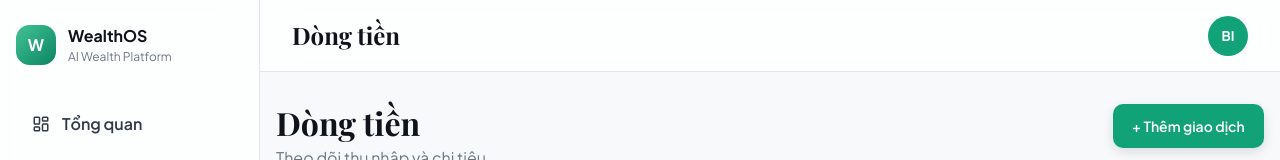
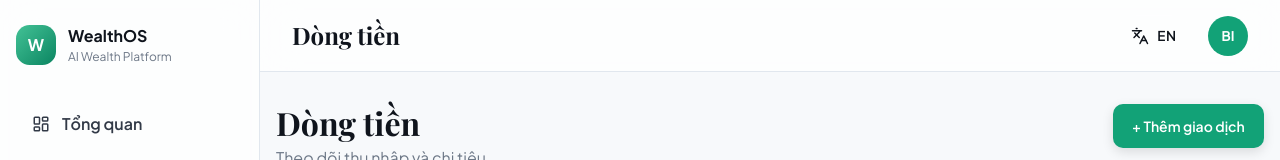
Before and after one commit to Th0ngpv/Capstone-Static-Frontend, a React (Vite) app: page /cashflow in a window 1280 px wide. Shown: the top 160 px of the page. Built offline with nearby package versions, Linux system fonts and the light colour scheme.

Commit message:
feat: add language switch context and button

```diff
--- /dev/null
+++ b/src/components/LanguageSwitch.css
@@ -0,0 +1,40 @@
+/* LanguageSwitch.css */
+
+.language-switch {
+  display: flex;
+  align-items: center;
+  gap: 0.5rem;
+
+  padding: 0.65rem 0.9rem;
+
+  border: 1px solid rgba(255, 255, 255, 0.08);
+
+  background: rgba(255, 255, 255, 0.04);
+
+  color: var(--text-primary);
+
+  border-radius: 999px;
+
+  cursor: pointer;
+
+  transition:
+    background 0.2s ease,
+    border-color 0.2s ease,
+    transform 0.2s ease;
+}
+
+.language-switch:hover {
+  background: rgba(255, 255, 255, 0.08);
+
+  border-color: rgba(255, 255, 255, 0.14);
+}
+
+.language-switch:active {
+  transform: scale(0.96);
+}
+
+.language-switch span {
+  font-size: 0.85rem;
+  font-weight: 600;
+  letter-spacing: 0.04em;
+}
--- /dev/null
+++ b/src/components/LanguageSwitch.tsx
@@ -0,0 +1,37 @@
+// src/components/LanguageSwitch.tsx
+
+import { Languages } from 'lucide-react';
+
+import { useLanguage } from '../hooks/useLanguage';
+
+import './LanguageSwitch.css';
+
+export default function LanguageSwitch() {
+    const {
+        language,
+        setLanguage,
+    } = useLanguage();
+
+    const isEnglish =
+        language === 'en';
+
+    return (
+        <button
+            className="language-switch"
+            onClick={() =>
+                setLanguage(
+                    isEnglish ? 'vi' : 'en'
+                )
+            }
+            aria-label="Switch language"
+        >
+            <Languages size={18} />
+
+            <span>
+                {isEnglish
+                    ? 'EN'
+                    : 'VI'}
+            </span>
+        </button>
+    );
+}
--- a/src/components/Layout.css
+++ b/src/components/Layout.css
@@ -53,6 +53,12 @@
 
   font-size: 1.5rem;
   font-weight: 700;
+}
+
+.layout-header-right {
+  display: flex;
+  align-items: center;
+  gap: 1rem;
 }
 
 /* ===== AVATAR ===== */
--- a/src/components/Layout.tsx
+++ b/src/components/Layout.tsx
@@ -3,6 +3,7 @@ import { useLocation, useNavigate } from 'react-router-dom';
 import Sidebar from './Sidebar';
 
 import './Layout.css';
+import LanguageSwitch from './LanguageSwitch';
 
 const pageTitles: Record<string, string> = {
   '/dashboard': 'Tổng quan',
@@ -36,6 +37,8 @@ export default function Layout({
             {pageTitles[location.pathname] ??
               'Dashboard'}
           </h1>
+          <div className="layout-header-right">
+            <LanguageSwitch />
 
             <button
               className="layout-avatar"
@@ -45,6 +48,8 @@ export default function Layout({
                 .slice(0, 2)
                 .toUpperCase()}
             </button>
+          </div>
+
         </header>
 
         <main className="layout-content">
--- /dev/null
+++ b/src/context/LanguageContext.tsx
@@ -0,0 +1,87 @@
+// src/context/LanguageContext.tsx
+
+// React hooks for context and state management
+import {
+    createContext,
+    useEffect,
+    useState,
+} from 'react';
+
+// Import ReactNode type
+import type { ReactNode } from 'react';
+
+// Supported language options
+type Language = 'en' | 'vi';
+
+// Context data structure
+type LanguageContextType = {
+
+    // Current selected language
+    language: Language;
+
+    // Function to change language
+    setLanguage: (
+        lang: Language
+    ) => void;
+};
+
+// Create language context
+const LanguageContext =
+    createContext<
+        LanguageContextType | undefined
+    >(undefined);
+
+// Global language provider
+export function LanguageProvider({
+
+    // Child components
+    children,
+
+}: {
+    children: ReactNode;
+}) {
+
+    // Store selected language
+    const [language, setLanguage] =
+        useState<Language>(() => {
+
+            // Get saved language
+            const savedLanguage =
+                localStorage.getItem(
+                    'language'
+                ) as Language | null;
+
+            // Default to English
+            return (
+                savedLanguage || 'en'
+            );
+        });
+
+    // Save language changes
+    useEffect(() => {
+
+        localStorage.setItem(
+            'language',
+            language
+        );
+
+    }, [language]);
+
+    // Provide language state
+    return (
+        <LanguageContext.Provider
+            value={{
+                language,
+                setLanguage,
+            }}
+        >
+
+            {/* Render app content */}
+            {children}
+
+        </LanguageContext.Provider>
+    );
+}
+
+// Export language context
+export { LanguageContext };
--- /dev/null
+++ b/src/hooks/useLanguage.ts
@@ -0,0 +1,19 @@
+// src/hooks/useLanguage.ts
+
+import { useContext } from 'react';
+
+import { LanguageContext } from '../context/LanguageContext';
+
+export function useLanguage() {
+    const context = useContext(
+        LanguageContext
+    );
+
+    if (!context) {
+        throw new Error(
+            'useLanguage must be used within LanguageProvider'
+        );
+    }
+
+    return context;
+}
--- a/src/main.tsx
+++ b/src/main.tsx
@@ -5,10 +5,16 @@ import { BrowserRouter } from 'react-router-dom';
 import './index.css';
 import App from './App';
 
+import {
+  LanguageProvider,
+} from './context/LanguageContext';
+
 createRoot(document.getElementById('root')!).render(
   <StrictMode>
     <BrowserRouter>
-      <App />
+      <LanguageProvider>
+        <App />
+      </LanguageProvider>
     </BrowserRouter>
   </StrictMode>,
 );
```
Lines whose indentation alone changed are shown as unchanged.
